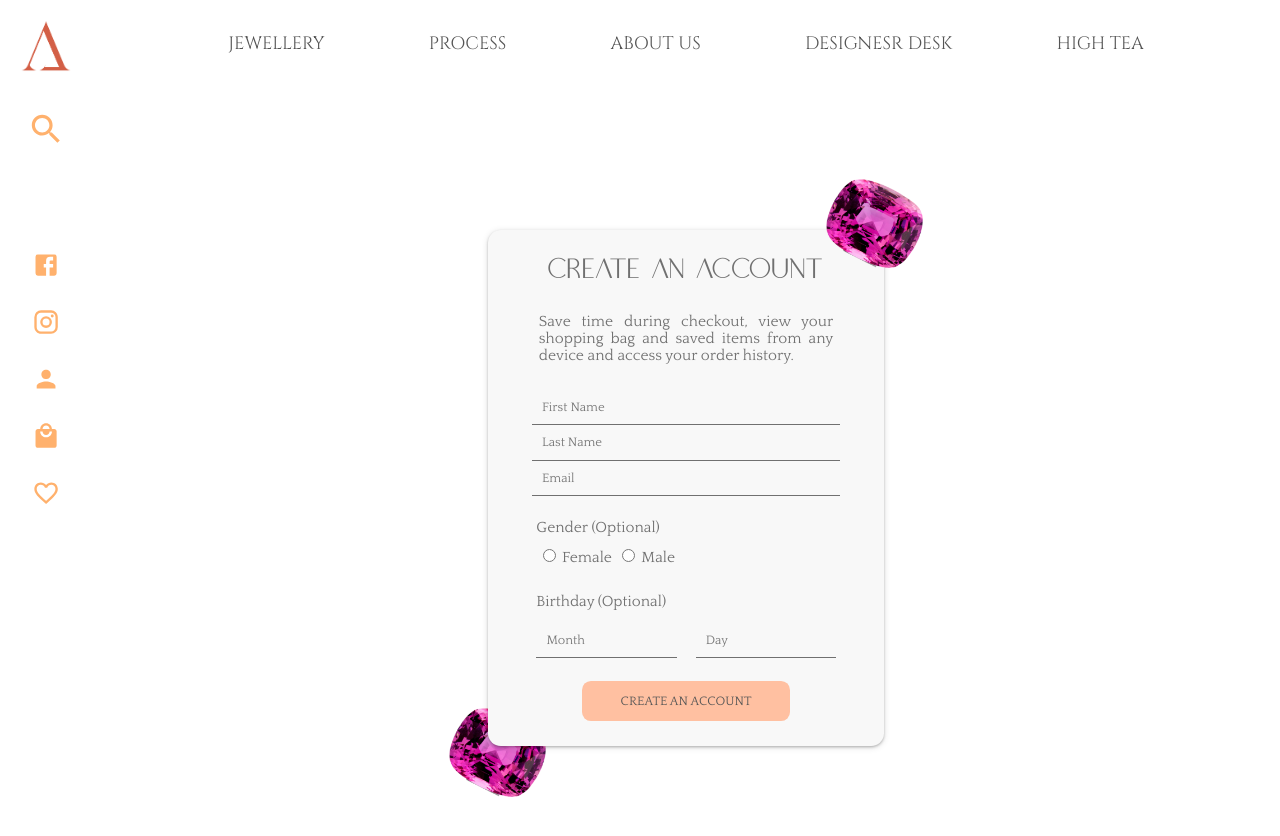
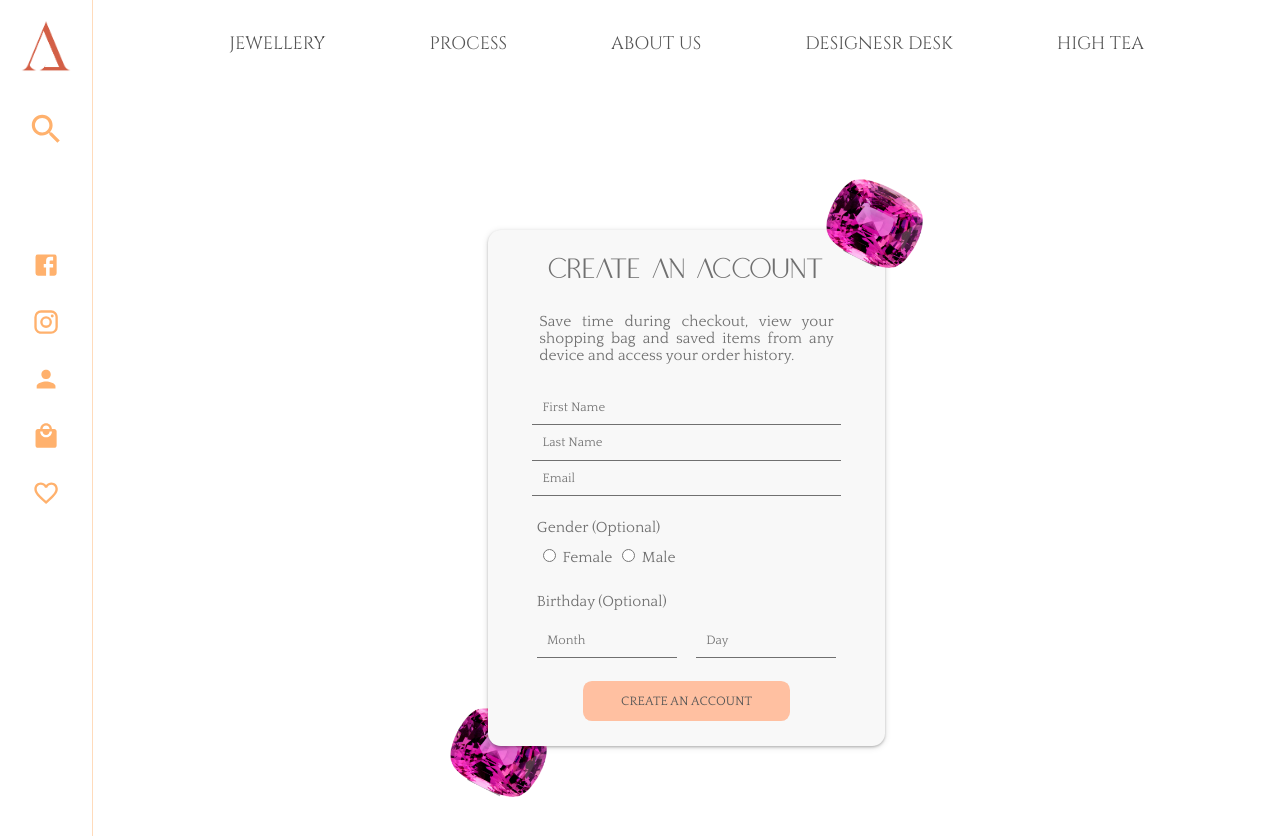
Before and after one commit to Ammar-Raneez/AMIRAH-JEWELS-OFFICIAL, a React (Create React App) app: page /register in a window 1280 px wide. Shown: the top 836 px of the page. Built offline with nearby package versions, Linux system fonts and the light colour scheme; a web font is replaced by a local one.

Commit message:
made changes to the left sidebar

```diff
--- a/src/pages/HomePage/components/sidebar-left/SidebarLeft.css
+++ b/src/pages/HomePage/components/sidebar-left/SidebarLeft.css
@@ -1,5 +1,7 @@
 .sidebarLeft__container {
 	height: 100%;
+	border-right: 1px  rgb(255, 219, 187) solid;
+
 }
 .sidebarLeft__innerContainer {
 	display: flex;
--- a/src/pages/HomePage/components/sidebar-left/SidebarLeft.js
+++ b/src/pages/HomePage/components/sidebar-left/SidebarLeft.js
@@ -10,6 +10,7 @@ import FavoriteBorderIcon from '@material-ui/icons/FavoriteBorder';
 function SidebarLeft() {
 	return (
 		<div className="sidebarLeft">
+			<div className="sidebarLeft__container">
 				<div className="sidebarLeft__innerContainer">
 					<div className="sidebarLeftTop">
 						<Link to="/">
@@ -26,6 +27,7 @@ function SidebarLeft() {
 					</div>
 				</div>
 			</div>
+		</div>
 	);
 }
 
```
Also changed, not shown: 1 other file (tests, documents, lock files or other folders). Lines whose indentation alone changed are shown as unchanged.
